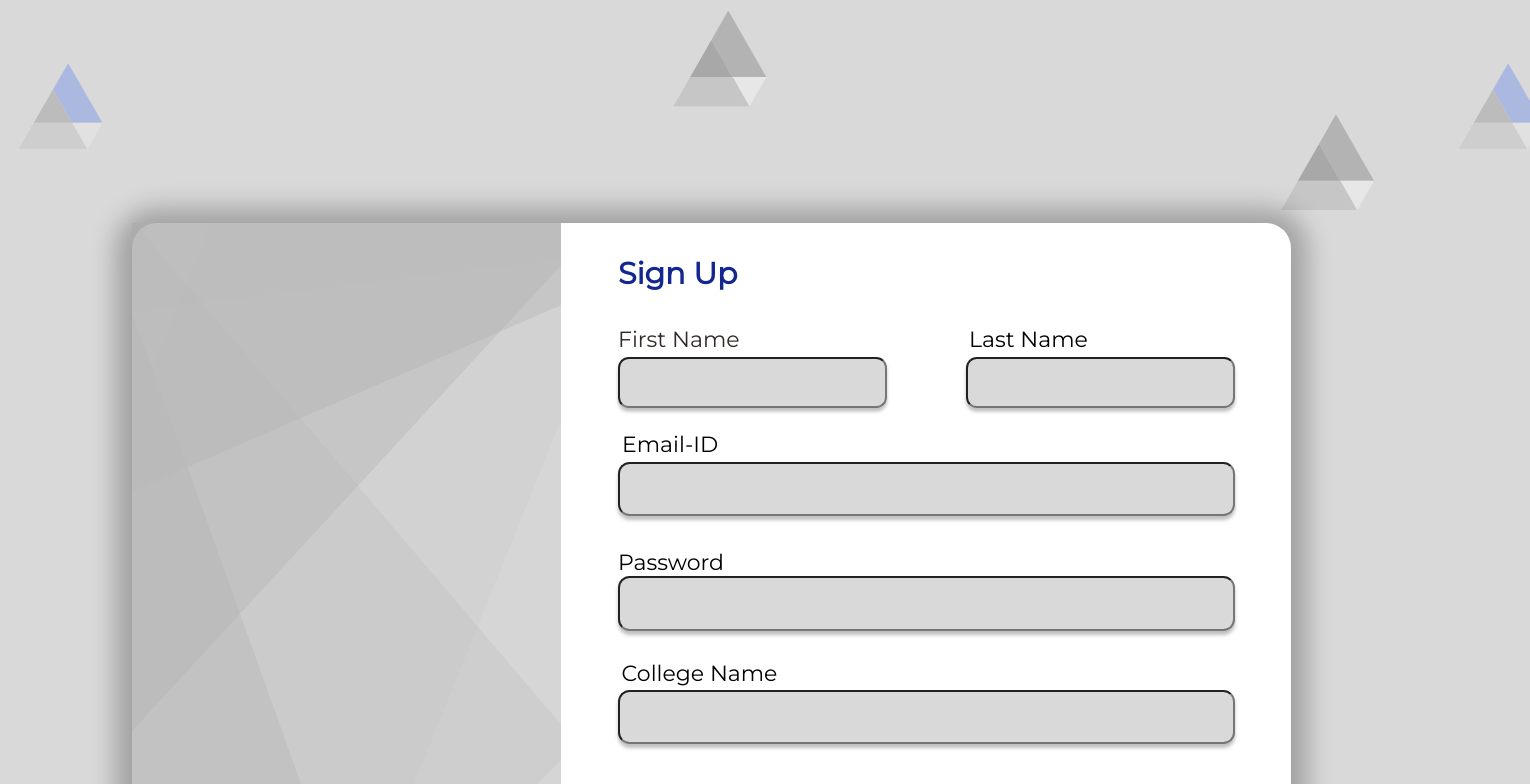
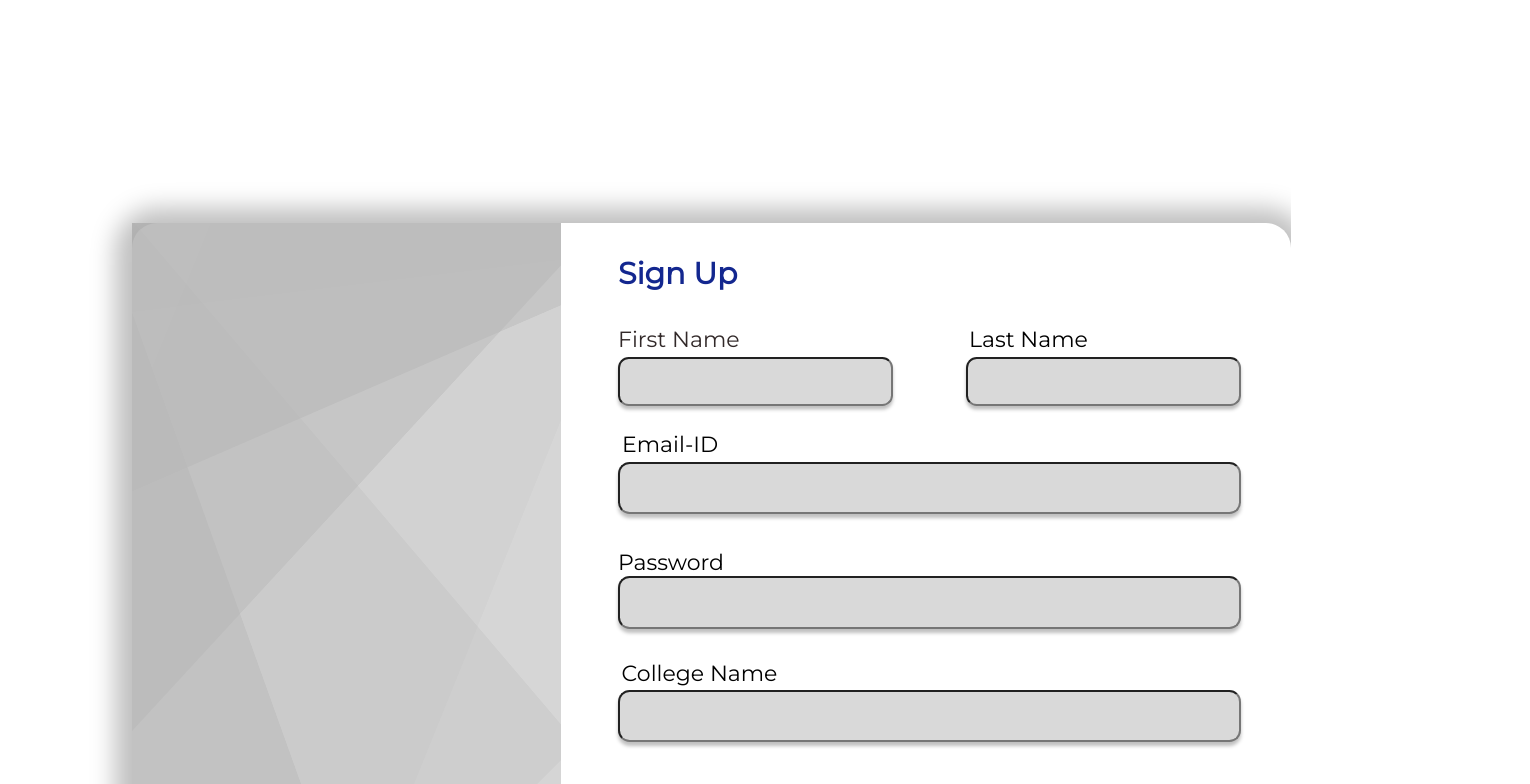
Before and after one commit to ipash185/CA_Portal_24, a React (Create React App) app: page /SignUp in a window 1280 px wide. Shown: the top 784 px of the page, 1530 px wide, since content can reach past the window. Built offline with nearby package versions, Linux system fonts and the light colour scheme.

Commit message:
edited commiting profile changes

```diff
--- a/src/pages/Homepage/Homepage.js
+++ b/src/pages/Homepage/Homepage.js
@@ -3,8 +3,7 @@ import styles from './Homepage.module.css';
 import About from '../About/about';
 import SignIn from '../SignIn/SignIn';
 import SignUp from '../SignIn/SignUp';
-import ProfileEdit from '../Profile/ProfileEdit';
-import ProfileSave from '../Profile/ProfileSave';
+
 
 
 
@@ -26,12 +25,7 @@ function Home() {
             <div className={styles.SignIn}>
                 <SignIn />
             </div>
-            <div className={styles.ProfileE}>
-                <ProfileEdit />
-            </div>
-            <div className={styles.ProfileS}>
-                <ProfileSave />
-            </div>
+
         </div>
 
      </div>
--- a/src/pages/Homepage/Homepage.module.css
+++ b/src/pages/Homepage/Homepage.module.css
@@ -9,7 +9,7 @@ html{
 
 .container{
     position: absolute;
-
+    background-image: url('../../images/bg.svg');
     top:0;
     left:0;
     bottom:0;
@@ -74,7 +74,7 @@ html{
     position: relative;
     background-size:auto;
     background-repeat:repeat;
-    background-image: url('../../images/bg.svg');
+
     top:100%;
     left:0;
     bottom:0;
--- a/src/pages/Profile/Profile.module.css
+++ b/src/pages/Profile/Profile.module.css
@@ -218,7 +218,8 @@ color: #322929;
     border-radius: 10.700636863708496px;
 background: #F8F5F5;
 box-shadow: 0px 3.5668790340423584px 3.5668790340423584px 0px #00000040;
-
+font-size: larger;
+padding:0 5px 0 5px;
   }
   .PIn1 {
     height: 44.58598709106445px;
--- a/src/pages/Profile/ProfileSave.js
+++ b/src/pages/Profile/ProfileSave.js
@@ -31,7 +31,7 @@ const ProfileSave = () => {
       <input type="text" className={styles.PIn6}></input>
       <input type="text" className={styles.PIn7}></input>
       <input type="text" className={styles.PIn8}></input>
-      <input type="text" className={styles.PIn9}></input>
+      <input type="password" className={styles.PIn9}></input>
     </div>
   )
 }
--- a/src/pages/SignIn/Sign.module.css
+++ b/src/pages/SignIn/Sign.module.css
@@ -15,14 +15,7 @@ body {
     font-family: source-code-pro, Menlo, Monaco, Consolas, 'Courier New',
       monospace;
   }
-  .cont {
-    background-image:url("ktj background.png");
-    height: 1024px;
-    width: 1530px;
-    left: -2px;
-    top: 0px;
-    border-radius: 0px;
-  }
+
 
   .Head {
     height: 121px;
@@ -369,3 +362,13 @@ body {
   .Linksto Link {
     color:linear-gradient(0deg, #35469E, #35469E);
   }
+  input {
+    font-size: xx-large;
+    padding: auto;
+  }
+  @media only screen and (max-width:344px) {
+    .SignIn, .Already, .Button1, .ButtonLabel, .ForgotPassword{
+      width:100%;
+      position: relative;
+    }
+  }
--- a/src/pages/SignIn/SignIn.js
+++ b/src/pages/SignIn/SignIn.js
@@ -5,7 +5,7 @@ import styles from './Sign.module.css'
 
 const SignIn = () => {
   return (
-    <div className={styles.cont}>
+    <div>
 
         <div className={styles.SignIn}></div>
         <div className={styles.SignSide}></div>
--- a/src/pages/SignIn/SignUp.js
+++ b/src/pages/SignIn/SignUp.js
@@ -5,7 +5,7 @@ import styles from './Sign.module.css'
 const SignUp = () => {
   return (
 
-      <div className={styles.cont}>
+      <div>
 
         <div className={styles.SignIn}></div>
         <div className={styles.SignSide}></div>
```
